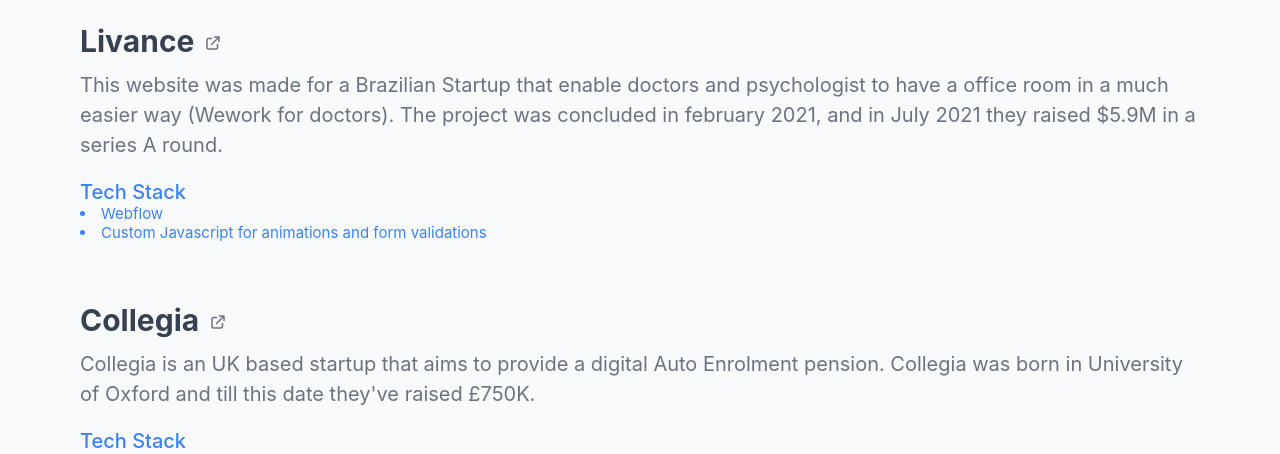
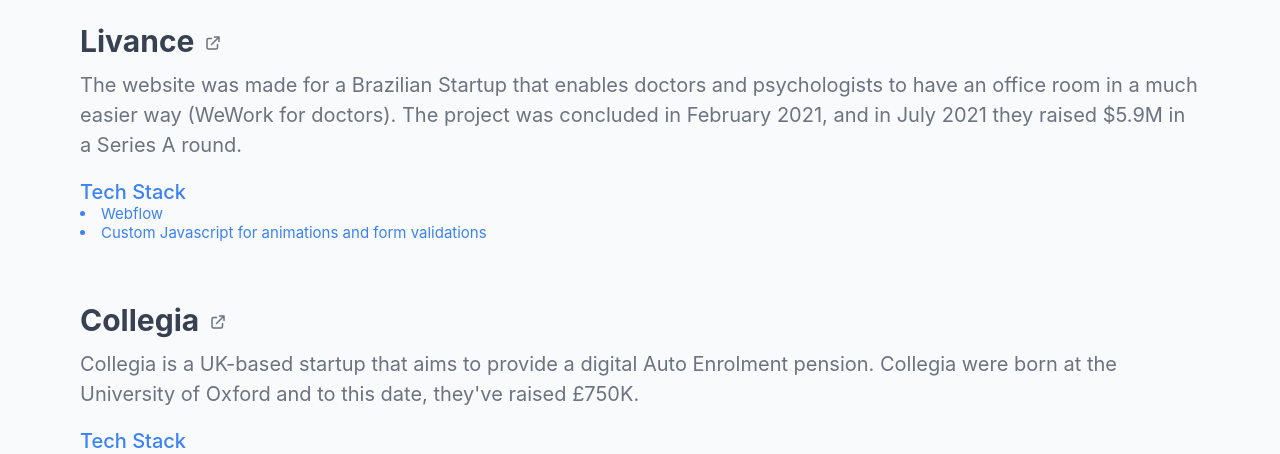
Before and after one commit to rodolphoasb/personal-blog, a Next.js app: page /portfolio in a window 1280 px wide. Shown: the part 170-624 px from the top of the page. Built offline with nearby package versions, Linux system fonts and the light colour scheme.

Commit message:
Fix text - portfolio page

```diff
--- a/src/pages/portfolio/index.tsx
+++ b/src/pages/portfolio/index.tsx
@@ -25,10 +25,10 @@
               </a>
             </div>
             <p>
-              This website was made for a Brazilian Startup that enable doctors
-              and psychologist to have a office room in a much easier way
-              (Wework for doctors). The project was concluded in february 2021,
-              and in July 2021 they raised $5.9M in a series A round.
+              The website was made for a Brazilian Startup that enables doctors
+              and psychologists to have an office room in a much easier way
+              (WeWork for doctors). The project was concluded in February 2021,
+              and in July 2021 they raised $5.9M in a Series A round.
             </p>
             <h3>Tech Stack</h3>
             <ul>
@@ -50,9 +50,9 @@
               </a>
             </div>
             <p>
-              Collegia is an UK based startup that aims to provide a digital
-              Auto Enrolment pension. Collegia was born in University of Oxford
-              and till this date they&#39;ve raised £750K.
+              Collegia is a UK-based startup that aims to provide a digital Auto
+              Enrolment pension. Collegia were born at the University of Oxford
+              and to this date, they&#39;ve raised £750K.
             </p>
             <h3>Tech Stack</h3>
             <ul>
@@ -102,7 +102,7 @@
               </a>
             </div>
             <p>
-              This is side project called Mercado Rural that aims to improve
+              This is a side project called Mercado Rural that aims to improve
               business transactions within agribusiness, the biggest share of
               Brazil&#39;s PIB.
             </p>
```
